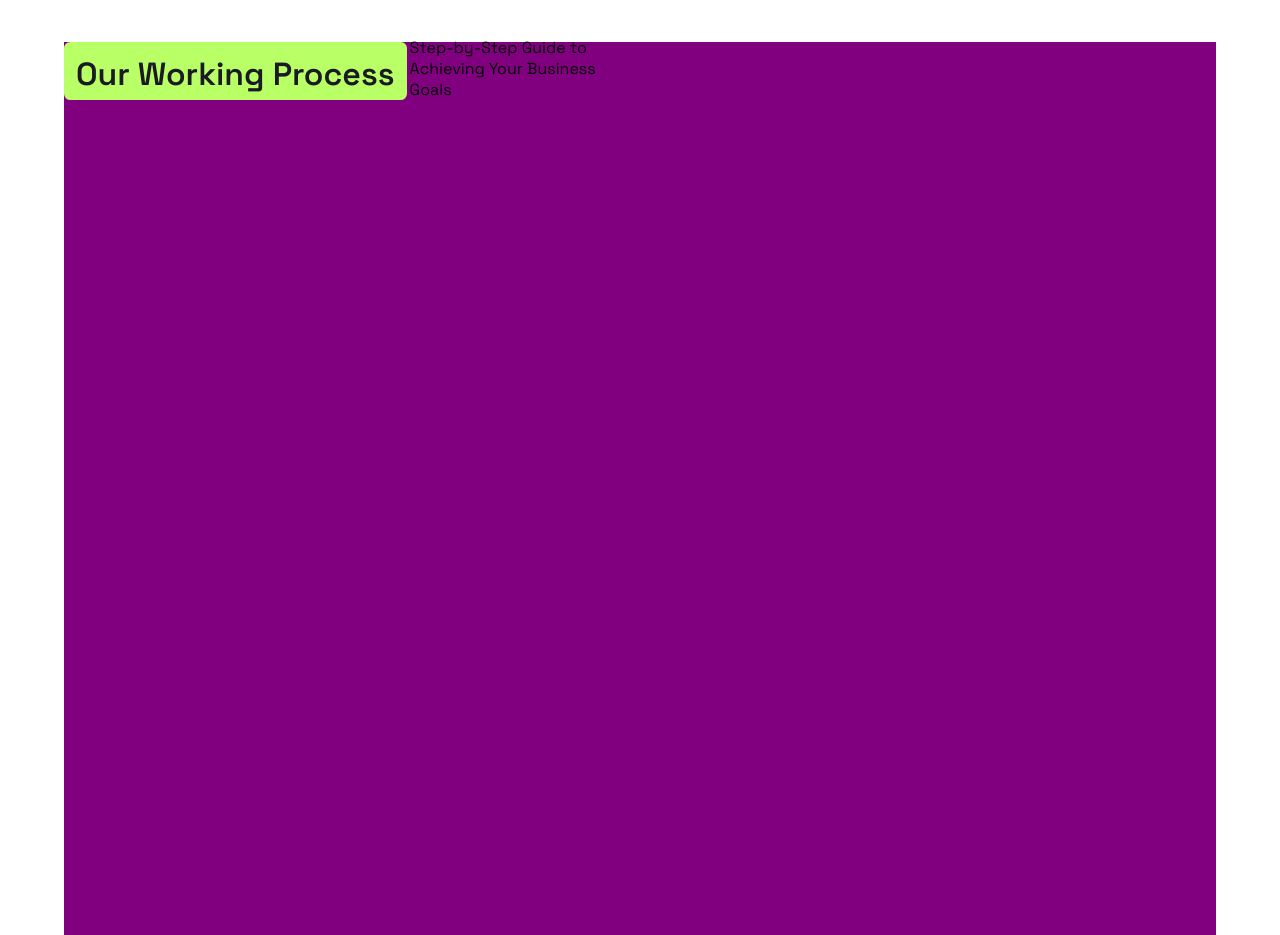
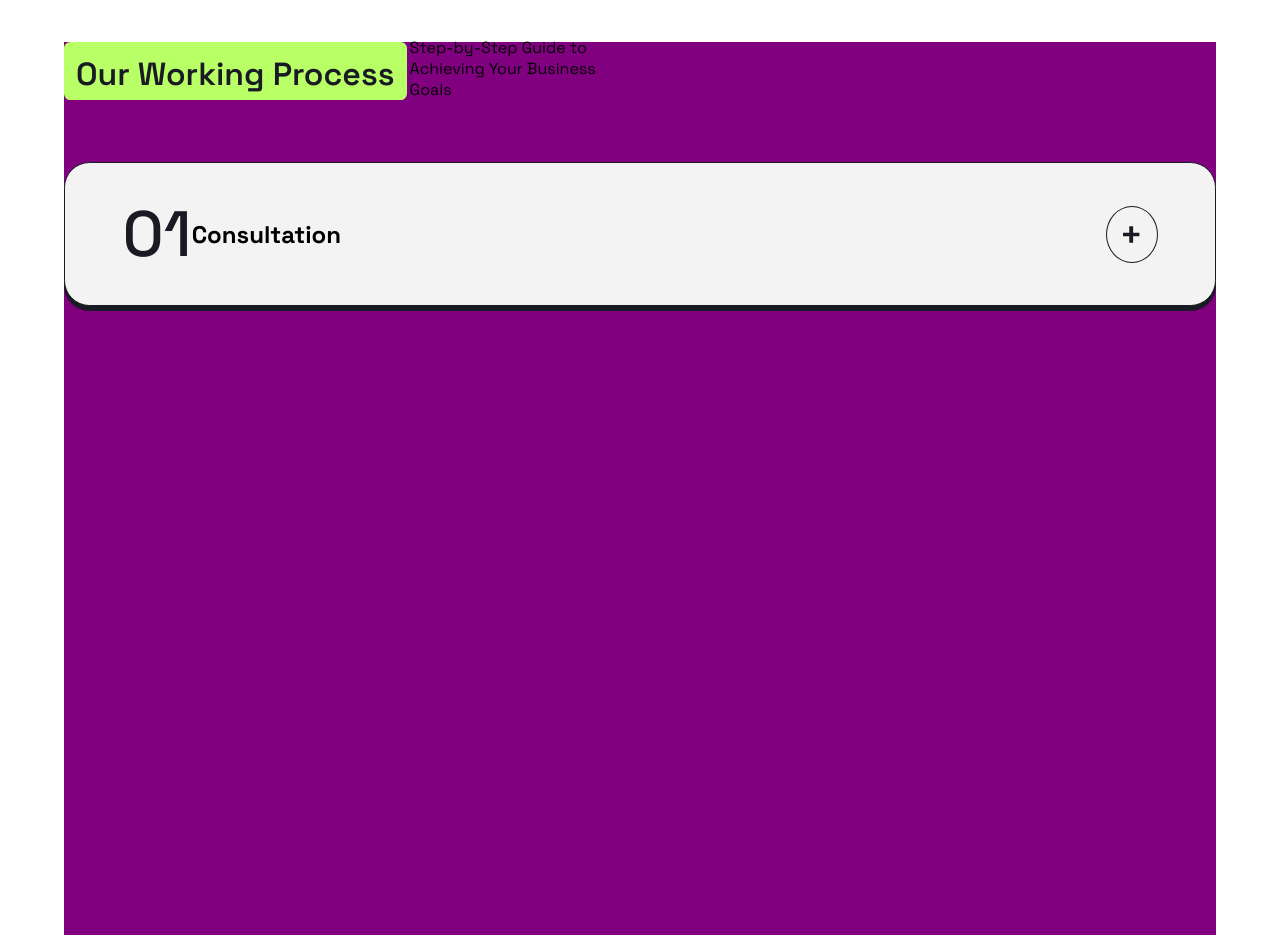
Before and after one commit to nicholas-sc-08/P-17_Positivus, a React (Vite) app in the folder Positivus/: page / in a window 1280 px wide. Shown: the part 2760-3695 px from the top of the page. Built offline with nearby package versions, Linux system fonts and the light colour scheme.

Commit message:
faq um pronto

```diff
--- a/Positivus/src/components/FAQ/Pop Ups/FAQ 01/Faq_um.css
+++ b/Positivus/src/components/FAQ/Pop Ups/FAQ 01/Faq_um.css
@@ -0,0 +1,92 @@
+.container_espaco_faq_um {
+
+    display: flex;
+    align-items: center;
+    justify-content: center;
+
+    width: 100%;
+
+    transition: 0.3s;
+}
+
+.container_faq_um {
+
+    display: flex;
+    flex-direction: column;
+    align-items: center;
+    justify-content: space-evenly;
+
+    transition: 0.3s;
+
+    width: 100%;
+    height: 75%;
+
+    border-radius: 2vw;
+    border: 0.1vw solid var(--c_dois);
+    box-shadow: 0px 5px 0px 0px rgba(25, 26, 35, 1);
+
+    background-color: var(--c_tres);
+}
+
+.container_titulo_faq_um {
+
+    display: flex;
+    align-items: center;
+    justify-content: space-between;
+
+    transition: 0.3s;
+
+    width: 90%;
+    height: 50%;
+}
+
+.container_titulo_faq_um span{
+
+    font-family: var(--t_um);
+    font-size: 4rem;
+    font-weight: 500;
+
+    color: var(--c_dois);
+}
+
+.container_titulo_faq_um h3{
+
+    display: flex;
+    justify-content: space-between;
+    align-items: center;
+    width: 20%;
+
+    font-size: 1.5rem;
+}
+
+.container_titulo_faq_um button{
+
+    display: flex;
+    align-items: center;
+    justify-content: center;
+
+    cursor: pointer;
+
+    width: 5%;
+    height: 50%;
+
+    border: 0.1vw solid var(--c_dois);
+    border-radius: 100%;
+
+    background-color: var(--c_tres);
+}
+
+.container_titulo_faq_um img{
+
+    width: 45%;
+}
+
+.container_faq_um p{
+
+    transition: 0.3s;
+
+    width: 90%;
+    font-family: var(--t_um);
+    font-size: 1rem;
+    font-weight: 400;
+}
--- a/Positivus/src/components/FAQ/Pop Ups/FAQ 01/Faq_um.jsx
+++ b/Positivus/src/components/FAQ/Pop Ups/FAQ 01/Faq_um.jsx
@@ -1,10 +1,48 @@
+import { useEffect, useState } from "react";
 import "./Faq_um.css";
 
 function Faq_um() {
+
+  const [icone_botao, set_icone_botao] = useState(`./images/FAQ/-.svg`);
+  const [altura_div, set_altura_div] = useState(`25%`);
+  const [altura_titulo, set_altura_titulo] = useState(`80%`);
+  const [display_texto, set_display_texto] = useState(`none`);
+  const [abrir_faq, set_abrir_faq] = useState(false);
+
+  useEffect(() => {
+
+    if (abrir_faq) {
+
+      set_icone_botao(`./images/FAQ/-.svg`);
+      set_altura_div(`30%`);
+      set_altura_titulo(`50%`);
+      set_display_texto(``);
+
+    } else {
+
+      set_icone_botao(`./images/FAQ/+.svg`);
+      set_altura_div(`20%`);
+      set_altura_titulo(`80%`);
+      set_display_texto(`none`);
+    };
+
+  }, [abrir_faq]);
+
   return (
-    <div className='container_faq_um'>
+    <div className='container_espaco_faq_um' style={{ height: altura_div }}>
 
+      <article className="container_faq_um">
 
+        <header className="container_titulo_faq_um" style={{ height: altura_titulo }}>
+
+          <h3><span>01</span>Consultation</h3>
+          <button onClick={() => set_abrir_faq(!abrir_faq)}><img src={icone_botao} /></button>
+
+        </header>
+
+        <p style={{ display: display_texto }}>During the initial consultation, we will discuss your business goals and objectives, target audience, and current marketing efforts. This will allow us to understand your needs and tailor our services to best fit your requirements.</p>
+
+      </article>
 
     </div>
   )
--- a/Positivus/src/components/FAQ/Section FAQ/Section_faq.jsx
+++ b/Positivus/src/components/FAQ/Section FAQ/Section_faq.jsx
@@ -12,7 +12,7 @@ function Section_faq() {
     <div className="container_section_faq">
 
         <FAQ_titulo/>
-
+        <Faq_um/>
 
     </div>
   )
```
Also changed, not shown: Positivus/public/images/FAQ/+.svg (added), Positivus/public/images/FAQ/-.svg (added).
